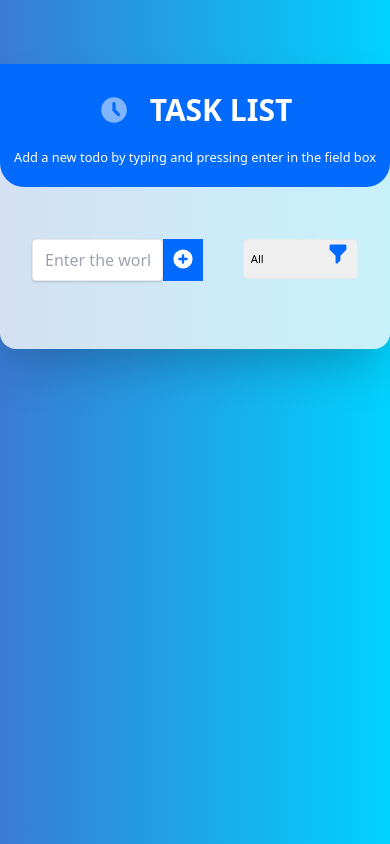
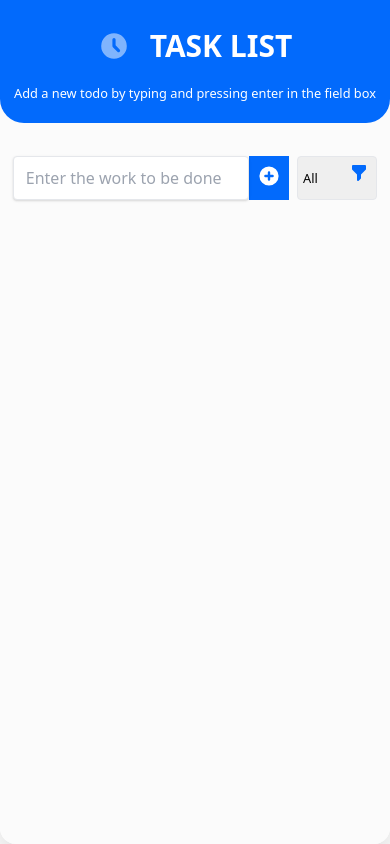
Before and after one commit to TaheerMattur/TaskList-TailwindCSS, a plain HTML site: page index.html in a window 390 px wide. Drawn offline with nearby package versions, Linux system fonts and the light colour scheme.

Commit message:
enhanced UI and made responsive

```diff
--- a/app.js
+++ b/app.js
@@ -17,7 +17,6 @@ filterOption.addEventListener('click', filterTodo);
 function addTodo(event) {
     //Prevents Form from Submitting!
     event.preventDefault();
-
     //Create TODO DIV
     const todoDiv = document.createElement("div");
     todoDiv.classList.add("todo");
--- a/css/style.css
+++ b/css/style.css
@@ -30,31 +30,32 @@ div.container {
 	align-items: center;
 	transition: all 0.5s ease;
 	border-radius: 4px;
+	box-shadow: rgb(177, 177, 177) 0px 4px 8px;
 }
 
 .todo li {
 	flex: auto;
-	box-shadow: rgba(155, 163, 170, 0.2) 0px 8px 24px;
+}
+
+.todo:hover {
+	transform: scale(1.1);
 }
 
 .todo li {
 	flex: 1;
-
 }
 
 .trash-btn, .done-btn {
-	background: #fd0000;
-	color: white;
-	padding: 0.6rem;
+	color: #fd0000;
+	padding: 0.42rem;
 	cursor: pointer;
-	font-size: 0.8rem;
+	font-size: 0.7rem;
 	border: none;
 	outline: none;
-	box-shadow: rgba(149, 157, 165, 0.2) 0px 8px 24px;
 }
 
 .done-btn{
-	background:  #02CE00;
+	color: #02CE00;
 }
 
 /* list Padding */
@@ -73,7 +74,7 @@ div.container {
 }
 
 .fall {
-	animation: removed-item-animation 1.2s cubic-bezier(0.55, -0.04, 0.91, 0.94) forwards;
+	animation: removed-item-animation 0.8s cubic-bezier(0.55, -0.04, 0.91, 0.94) forwards;
 	transform-origin: 0% 100%;
 }
 
@@ -112,14 +113,33 @@ div.container {
 
 /********** Super extra small devices Only **********/
 @media (max-width: 479px) {
+
+	html,
+	body {
+		background: none;
+		margin: 0;
+		padding: 0;
+	}
+
+	div.container {
+		width: 100%;
+		margin: 0;
+		height: 100vh;
+	}
+
 	.todo-list {
 		min-width: 60%;
 		list-style: none;
 	}
 
 	.filter-todo {
-		padding: 0.4rem;
-		font-size: 0.7rem;
+		padding: 0.3rem;
+		font-size: 0.8rem;
+		width: 5rem;
 	}
 
+	#form, #items {
+		width: 100%;
+		padding: 0.8rem;
+	}
 }
--- a/index.html
+++ b/index.html
@@ -8,9 +8,9 @@
     <link rel="stylesheet" href="css/style.css">
     <title>Task List</title>
 </head>
-<body class="py-6 font-mono">
-    <section class="h-100 flex items-center justify-center font-sans">
-        <div class="container rounded-2xl shadow shadow-2xl my-10 w-full lg:max-w-lg">
+<body class="font-mono">
+    <section class="h-100 flex items-start justify-center font-sans">
+        <div class="container rounded-2xl shadow shadow-2xl my-10 w-3/4">
             <section class="mb-5">
                 <!-- Heading-->
                 <div class="header grid mb-5 justify-center rounded-b-3xl">
@@ -27,23 +27,23 @@
                 </div>
                 <!-- Heading End-->
 
-                <form class="flex mt-4 p-8">
-                    <input type="text" class=" relative todo-input shadow appearance-none border rounded w-full py-2 px-3 focus:outline-none focus:ring focus:border-blue-800" placeholder="Enter the work to be done">
+                <form id="form" class="flex mt-4 p-8">
+                    <input type="text" class=" relative todo-input shadow appearance-none border rounded w-5/6 py-2 px-3 focus:outline-none focus:ring focus:border-blue-800" placeholder="Enter the work to be done">
                     <button type="sub" class="todo-button flex-no-shrink flex p-2">
                         <svg xmlns="http://www.w3.org/2000/svg" class="h-6 w-6" viewBox="0 0 20 20" fill="#fff" stroke="transparent">
                             <path fill-rule="evenodd" d="M10 18a8 8 0 100-16 8 8 0 000 16zm1-11a1 1 0 10-2 0v2H7a1 1 0 100 2h2v2a1 1 0 102 0v-2h2a1 1 0 100-2h-2V7z" clip-rule="evenodd" />
                           </svg>
                     </button>
 
-                    <div class="select relative inline-block w-full ml-10">
-                        <select name="todos" class="filter-todo select w-full h-10 pl-3 pr-6 text-base placeholder-gray-600 border rounded appearance-none focus:outline-none focus:ring focus:border-blue-800" placeholder="Regular input">
+                    <div class="select relative inline-block ml-2">
+                        <select name="todos" class="filter-todo select w-auto h-11 pl-3 pr-8 text-base placeholder-gray-600 border rounded appearance-none focus:outline-none focus:ring focus:border-blue-800" placeholder="Regular input">
                             <option value="all"> All</option>
                             <option value="done">Done</option>
                             <option value="undone">Undone</option>
                         </select>
                         <div class="absolute inset-y-0 right-0 flex items-center px-2 pointer-events-none">
                             <!-- Filter icon -->
-                            <svg xmlns="http://www.w3.org/2000/svg" class="animate-bounce text-red-600 pointer-events-none h-6 w-6" viewBox="0 0 20 20" fill="#026afc" stroke="transparent">
+                            <svg xmlns="http://www.w3.org/2000/svg" class="animate-bounce ml-3 text-red-600 pointer-events-none h-5 w-5" viewBox="0 0 20 20" fill="#026afc" stroke="transparent">
                                 <path fill-rule="evenodd" d="M3 3a1 1 0 011-1h12a1 1 0 011 1v3a1 1 0 01-.293.707L12 11.414V15a1 1 0 01-.293.707l-2 2A1 1 0 018 17v-5.586L3.293 6.707A1 1 0 013 6V3z" clip-rule="evenodd" />
                             </svg>
                         </div>
@@ -52,9 +52,9 @@
             </section>
 
             <!-- ITEMS -->
-            <section class="pl-8">
-                <div class="flex mb-4 items-center">
-                    <ul class="todo-list"></ul>
+            <section id="items" class="px-12">
+                <div class="mb-4 items-center">
+                    <ul class="todo-list break-all"></ul>
                 </div>
             </section>
             <!-- ITEMS CLOSE -->
```
